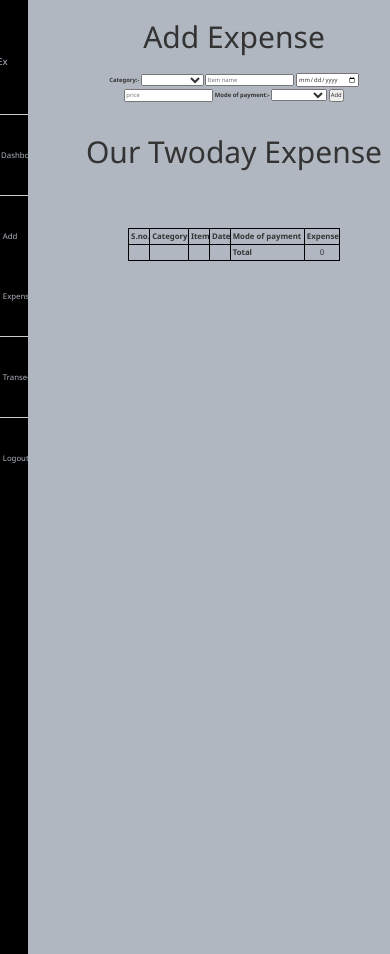
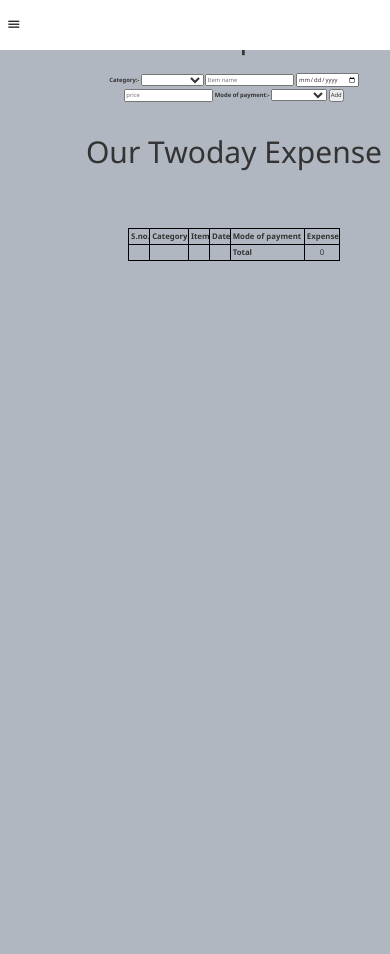
Before and after one commit to satveermultiprong/test, a PHP site: page /test/add.php in a window 390 px wide. Run offline with PHP 8.4, Linux system fonts and the light colour scheme; a user stored in the database is signed in; data comes from the database, SQL or seed files in the repository.

Commit message:
write media quary

```diff
--- a/add.php
+++ b/add.php
@@ -37,7 +37,6 @@ if(isset($_POST['submit'])){
 <head>
     <meta charset="UTF-8">
     <meta name="viewport" content="width=device-width, initial-scale=1.0">
-    <link rel="stylesheet" href="style.css">
     <title>Document</title>
 </head>
 <body>
--- a/deshboard.php
+++ b/deshboard.php
@@ -7,8 +7,8 @@ include("header.php");
 <head>
     <meta charset="UTF-8">
     <meta name="viewport" content="width=device-width, initial-scale=1.0">
-    <link rel="stylesheet" href="style.css">
-    <link rel="stylesheet" href="media_style.css">
+
+
     <script
       src="https://cdnjs.cloudflare.com/ajax/libs/Chart.js/2.9.4/Chart.js">
      </script>
@@ -121,6 +121,7 @@ fetch('data.php')
                     display: true,
                     text: "Expense by Category "
                 }
+
             }
         });
 
@@ -148,6 +149,7 @@ fetch('data.php')
                                         display: true,
                                         text: "Yearly Expense (Line Chart)"
                                     }
+
                                 }
                             });
                         })
--- a/header.php
+++ b/header.php
@@ -26,14 +26,15 @@ require("timeout.php");
 </head>
 
 <body>
-    <span class="material-symbols-outlined open" onclick="open">menu</span>
-    <!-- <img src="image/menu_FILL0_wght500_GRAD0_opsz24.png" alt="">    -->
-    <div class="sidebar">
+    <nav>
+        <span class="material-symbols-outlined open" onclick="toggleSidebar()">menu</span>
+        <!-- <h2>Multi-Expense</h2> -->
 
-       <header>
-           <h1>Multi-Ex</h1>
-           <span class="material-symbols-outlined back" id="back">close</span>
-        </header>
+    </nav>
+    <div class="sidebar" id="sidebar">
+
+            <h1>Multi-Ex</h1>
+
             <div class="content">
             <a href="deshboard.php" id="desh"><i class="material-icons" foraccesskey="desh" >&#xe871;</i> Dashboard</a>
             </div>
@@ -43,7 +44,7 @@ require("timeout.php");
             </div>
             <!-- <a href="">Category</a> -->
             <div class="content">
-            <a href="report.php"> <i class="material-icons">history</i>Transection</a>
+            <a href="report.php"> <i class="material-icons">history</i>Transactions</a>
             </div>
 
 
@@ -53,8 +54,18 @@ require("timeout.php");
 
     </div>
 </body>
-<!-- <script>
-    function side() {
+<script>
+     function toggleSidebar() {
+        var sidebar = document.getElementById("sidebar");
+        var toggleButton = document.querySelector('.open');
+
+        if (sidebar.style.left === "0px" || sidebar.style.left === "") {
+            sidebar.style.left = "-50vw";
+            toggleButton.textContent = 'menu';
+        } else {
+            sidebar.style.left = "0";
+            toggleButton.textContent = 'close';
+        }
     }
-</script> -->
+</script>
 </html>
--- a/media_style.css
+++ b/media_style.css
@@ -1,56 +1,125 @@
-
 @media screen and (max-width: 1100px) {
-        .charts{
-            margin-top:20px;
+    .charts {
+        margin-top: 20px;
         /* border: 1px solid black; */
         justify-content: center;
         flex-direction: column;
     }
 
-        #myChart{
-            max-width:65vw;
+    #myChart {
+        max-width: 65vw;
     }
-        #myLineChart{
+
+    #myLineChart {
         max-width: 65vw;
 
     }
-        .des{
+
+    .des {
         height: 120px;
-            width:28vw;
+        width: 28vw;
     }
 }
 
-    @media screen and (max-width: 700px){
+@media screen and (max-width: 700px) {
     .material-symbols-outlined{
-            display: block;
+        display: flex;
+    }
+nav{
+    display: flex;
+}
+    .sidebar {
+        /* position: relative; */
+        left: -30vw;
+        width:27vw;
+        top: 50px;
+    }
+    header h1{
+        font-size: 4vw;
+    }
+    .sidebar a {
+        padding-left: 20px;
+        line-height: 30px;
+        font-size: 3vw;
+    }
+    .sidebar .content i{
+        font-size:3vw;
 
     }
+
     .board {
-           display: block;
+        /* display: block; */
+        margin-left: 0%;
+        width: 100vw;
+
     }
 
-        .sidebar{
-            /* position: relative; */
-            left: -50px;
-        }
-
-        .charts{
-            margin-top:20px;
+    .charts {
+        margin-top: 20px;
         /* border: 1px solid black; */
         justify-content: center;
         flex-direction: column;
     }
 
-        #myChart{
-            max-width:80vw;
+    #myChart {
+        max-width: 80vw;
     }
-        #myLineChart{
+
+    #myLineChart {
         max-width: 80vw;
 
     }
-        .des{
+head{
+    top: 50px;
+}
+    .des {
         height: 120px;
-            width:37vw;
+        width: 37vw;
         margin: 10px;
     }
 }
+
+@media screen and (max-width: 465px){
+    .sidebar {
+        width: 40vw;
+        left: -50vw;
+
+    }
+    header h1{
+        font-size: 5vw;
+    }
+    .sidebar a {
+        padding-left: 20px;
+        line-height: 30px;
+        font-size: 4vw;
+    }
+    .sidebar .content i{
+        font-size:4vw;
+
+    }
+    .des{
+        padding: 10px;
+        margin: 10px;
+        height: 90px;
+        width: 30vw;
+        align-items: center;
+        justify-content: center;
+    }
+    .des span{
+        font-size:x-large;
+    }
+    .des h2{
+        font-size:1.5rem;
+        color: #ffffff;
+        font-weight: bold;
+
+    }
+    #myChart{
+        font-size: medium;
+
+
+    }
+    #myLineChart{
+        font-size:small;
+    }
+}
--- a/report.php
+++ b/report.php
@@ -12,7 +12,7 @@ $dateFilterEnd = isset($_GET['date_filter_end']) ? $_GET['date_filter_end'] : ''
 <head>
     <meta charset="UTF-8">
     <meta name="viewport" content="width=device-width, initial-scale=1.0">
-    <link rel="stylesheet" href="style.css">
+
     <title>Document</title>
 </head>
 <body>
--- a/style.css
+++ b/style.css
@@ -14,54 +14,65 @@ body {
     /* display: block; */
     /* overflow: scroll; */
 }
+nav{
+    width: 100vw;
+    height: 50px;
+    border: 1px solid rgb(255, 255, 255);
+    display: flex;
+    position: fixed;
+    background-color: #ffffff;
+    justify-content: space-between;
+    align-items: center;
+    display: none;
+
+}
+h1{
+    /* display:inline-block; */
+    position: fixed;
+    left: 50%;
+    justify-content: center;
+}
 .material-symbols-outlined {
   font-variation-settings:
   'FILL' 0,
   'wght' 700,
   'GRAD' 200,
   'opsz' 48px
+
 }
 .material-symbols-outlined{
-    font-size: 3vw;
+    font-size: 4vw;
     padding: 5px;
-    color: white;
-    display: none;
+    color: rgb(0, 0, 0);
+    position: fixed;
+    /* display: none; */
     font-variation-settings: 'OPSZ' 48;
 }
-.back{
+/* .back{
     position: relative;
     color: #455c60;
-        display: none;
-        top: 8px;
-        left:30px ;
-}
-
-header{
-    /* padding: 20px; */
-    color: #b1b7c1;
-    height: 12%;
-    width: 100%;
-    background-color: #000000;
-    display: flex;
-    align-items: center;
-    justify-content: center;
-
-
-}
-header h1{
-    font-size: 2.5vw;
-}
+    top: 8px;
+    left:30px ;
+} */
 
 .sidebar {
     height: 100vh;
     width: 20vw;
     position: fixed;
     display: block;
-    /* flex-direction: column; */
-    /* Align items vertically */
+    /* transition: left 1s ease-in-out; */
+    left: 0vw;
     justify-content: flex-start;
     text-align: center;
     background-color: black;
+}
+
+  h1{
+    color: #c7cfdb;
+    position: relative;
+    left: 0px;
+    display: block;
+    font-size: 2.5vw;
 }
 
 .sidebar a {
@@ -103,6 +114,7 @@ header h1{
     padding: 0 40px;
 }
 .head{
+    /* position: absolute; */
     display: flex;
     flex-direction: row;
     justify-content: space-between;
@@ -168,7 +180,7 @@ background-color: #ff7675;
     justify-content:left;
     width:100%;
     max-width:35vw;
-    font-size: large;
+    /* font-size: large; */
     margin-bottom: 10px;
 }
 #myLineChart{
```
Also changed, not shown: category.html (+11 -0 lines). Lines whose indentation alone changed are shown as unchanged.
